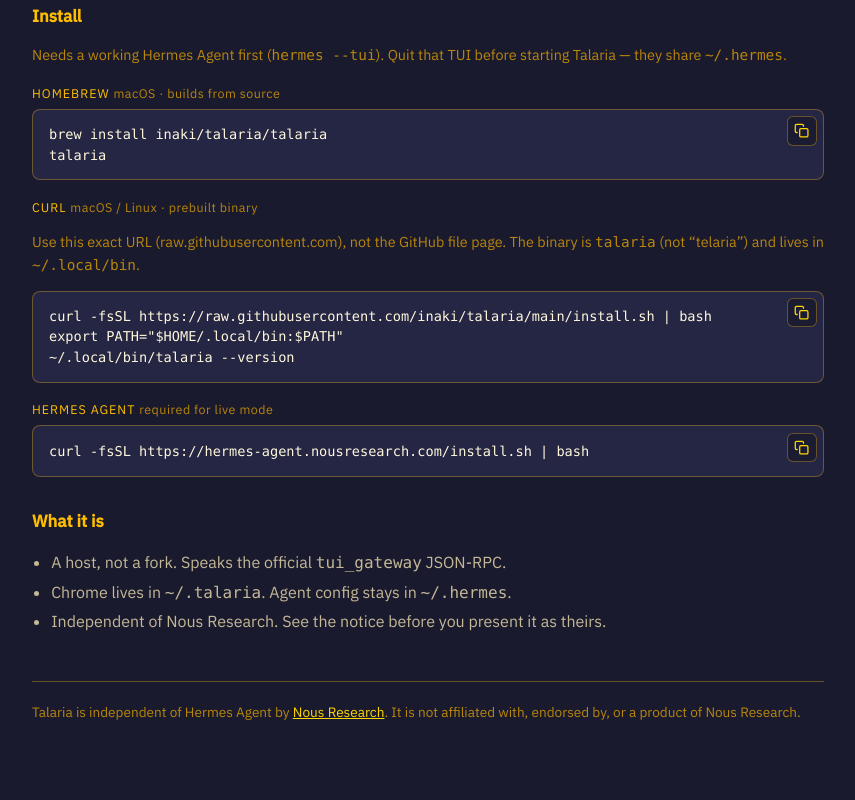
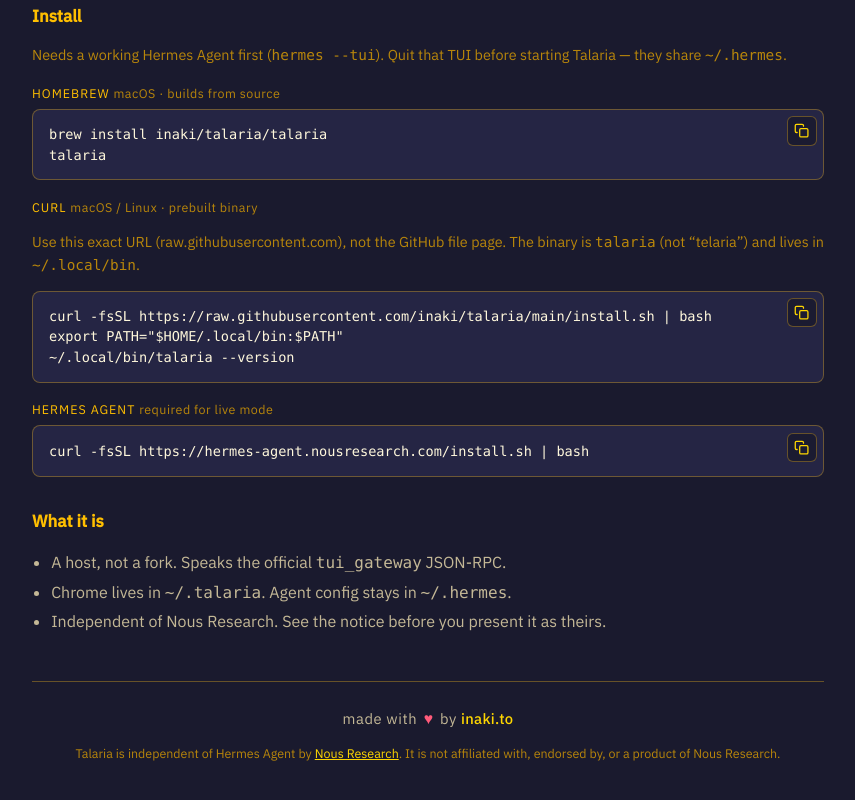
Before and after one commit to inaki/talaria, a plain HTML site: page site/index.html in a window 1280 px wide. Shown: the part 1045-1845 px from the top of the page, without its empty margins (212-1067 px from the left). Drawn offline with Linux system fonts and the light colour scheme.

Commit message:
docs: add made-with-love credit to Pages footer
Keep the Nous disclaimer and link inaki.to to https://www.inaki.to.

```diff
--- a/site/index.html
+++ b/site/index.html
@@ -217,10 +217,45 @@
     li { margin: 0.3rem 0; }
     footer {
       margin-top: 3rem;
-      padding-top: 1.25rem;
+      padding-top: 1.6rem;
       border-top: 1px solid var(--line);
+      text-align: center;
+    }
+    .credit {
+      margin: 0;
+      color: var(--muted);
+      font-size: 0.92rem;
+      letter-spacing: 0.04em;
+    }
+    .credit a {
+      color: var(--gold);
+      text-decoration: none;
+      font-weight: 500;
+      letter-spacing: 0.02em;
+    }
+    .credit a:hover {
+      color: var(--text);
+      text-decoration: underline;
+      text-underline-offset: 0.18em;
+    }
+    .heart {
+      display: inline-block;
+      color: #ff5a7a;
+      margin: 0 0.18em;
+      animation: pulse 1.8s ease-in-out infinite;
+    }
+    @keyframes pulse {
+      0%, 100% { transform: scale(1); }
+      50% { transform: scale(1.18); }
+    }
+    @media (prefers-reduced-motion: reduce) {
+      .heart { animation: none; }
+    }
+    .legal {
+      margin: 0.85rem 0 0;
       color: var(--dim);
-      font-size: 0.85rem;
+      font-size: 0.78rem;
+      line-height: 1.45;
     }
   </style>
 </head>
@@ -280,9 +315,15 @@ export PATH="$HOME/.local/bin:$PATH"
     </ul>
 
     <footer>
-      Talaria is independent of Hermes Agent by
-      <a href="https://nousresearch.com">Nous Research</a>.
-      It is not affiliated with, endorsed by, or a product of Nous Research.
+      <p class="credit">
+        made with <span class="heart" role="img" aria-label="love">♥</span> by
+        <a href="https://www.inaki.to" rel="noopener noreferrer">inaki.to</a>
+      </p>
+      <p class="legal">
+        Talaria is independent of Hermes Agent by
+        <a href="https://nousresearch.com">Nous Research</a>.
+        It is not affiliated with, endorsed by, or a product of Nous Research.
+      </p>
     </footer>
   </main>
   <script>
```
